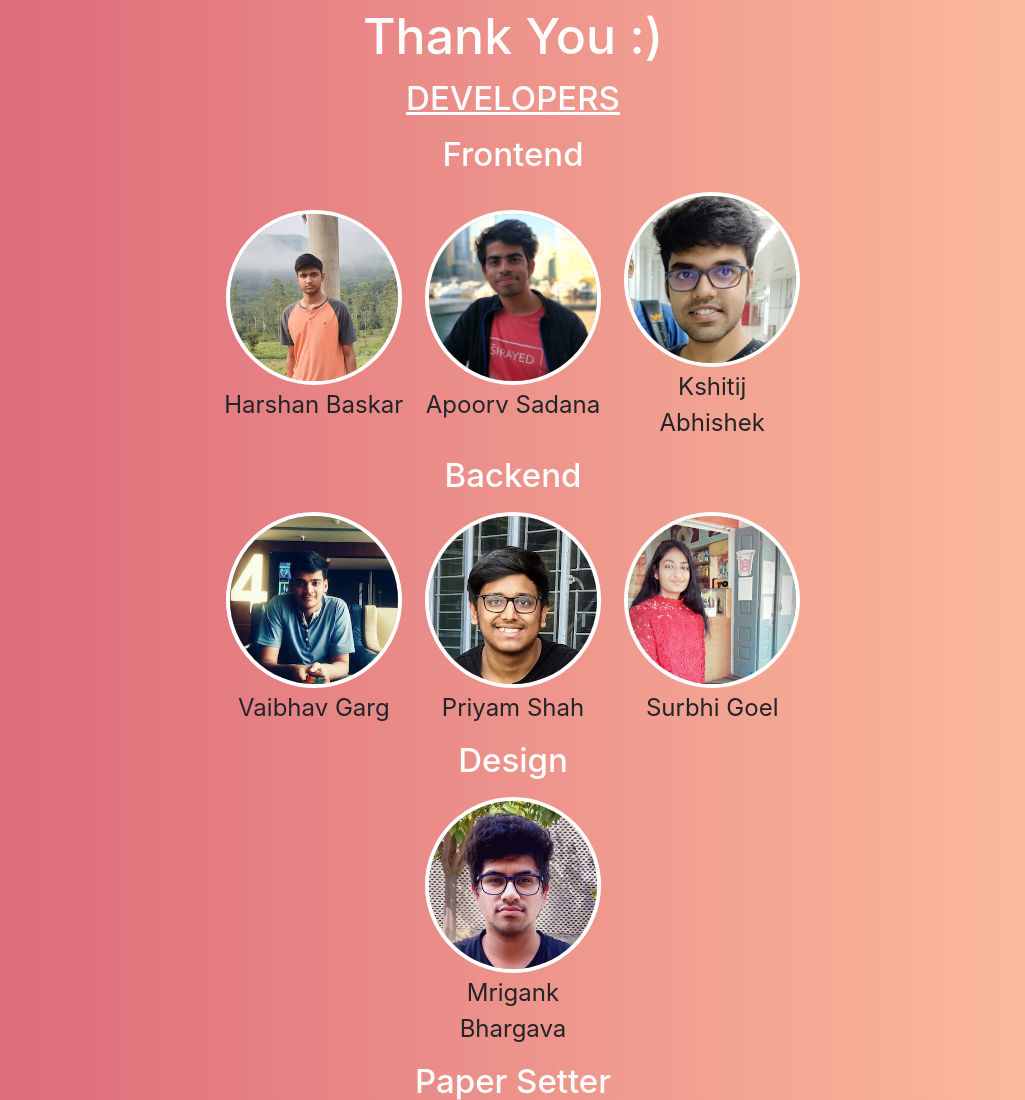
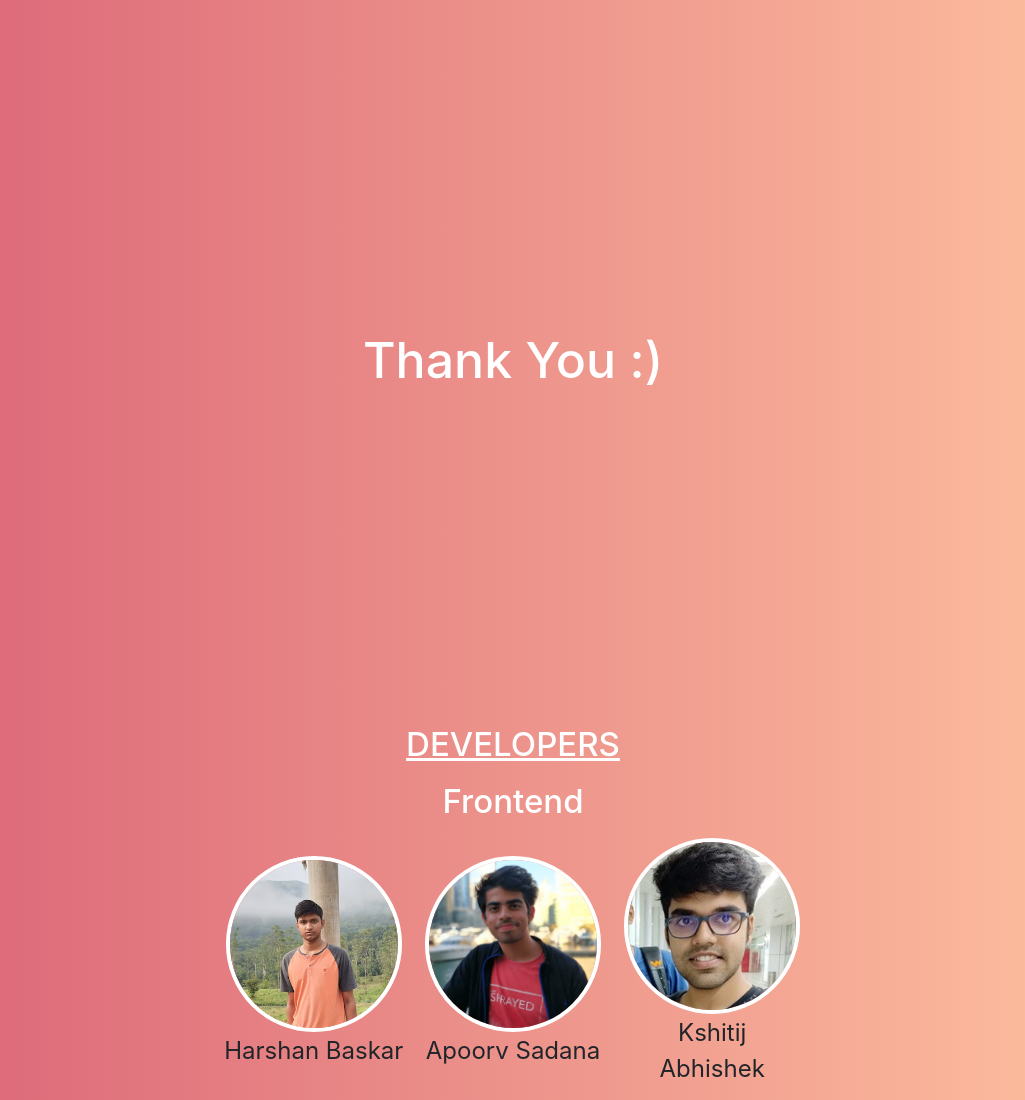
Before and after one commit to ayushjain1144/MSP-Recruitment-Web-Portal, a Django app: page /logout/ in a window 1280 px wide. Shown: the part 76-1176 px from the top of the page, without its empty margins (127-1152 px from the left). Run offline with Django 3.2, Linux system fonts and the light colour scheme; some libraries are stand-ins or nearby versions.

Commit message:
Update thankYou.css

```diff
--- a/test_portal/static/FINISH/thankYou.css
+++ b/test_portal/static/FINISH/thankYou.css
@@ -1,6 +1,6 @@
 .thankYouCircle {
     margin: auto;
-    height: 400px;
+    height: 100%;
     width: 400px;
     display: flex;
     align-items: center;
@@ -18,9 +18,11 @@
     height: 90%;
     width: 100%;
     position: absolute;
+    /*
     display: flex;
     flex-direction: column;
     justify-content: center;
+    */
     align-items: center;
 }
 
```
